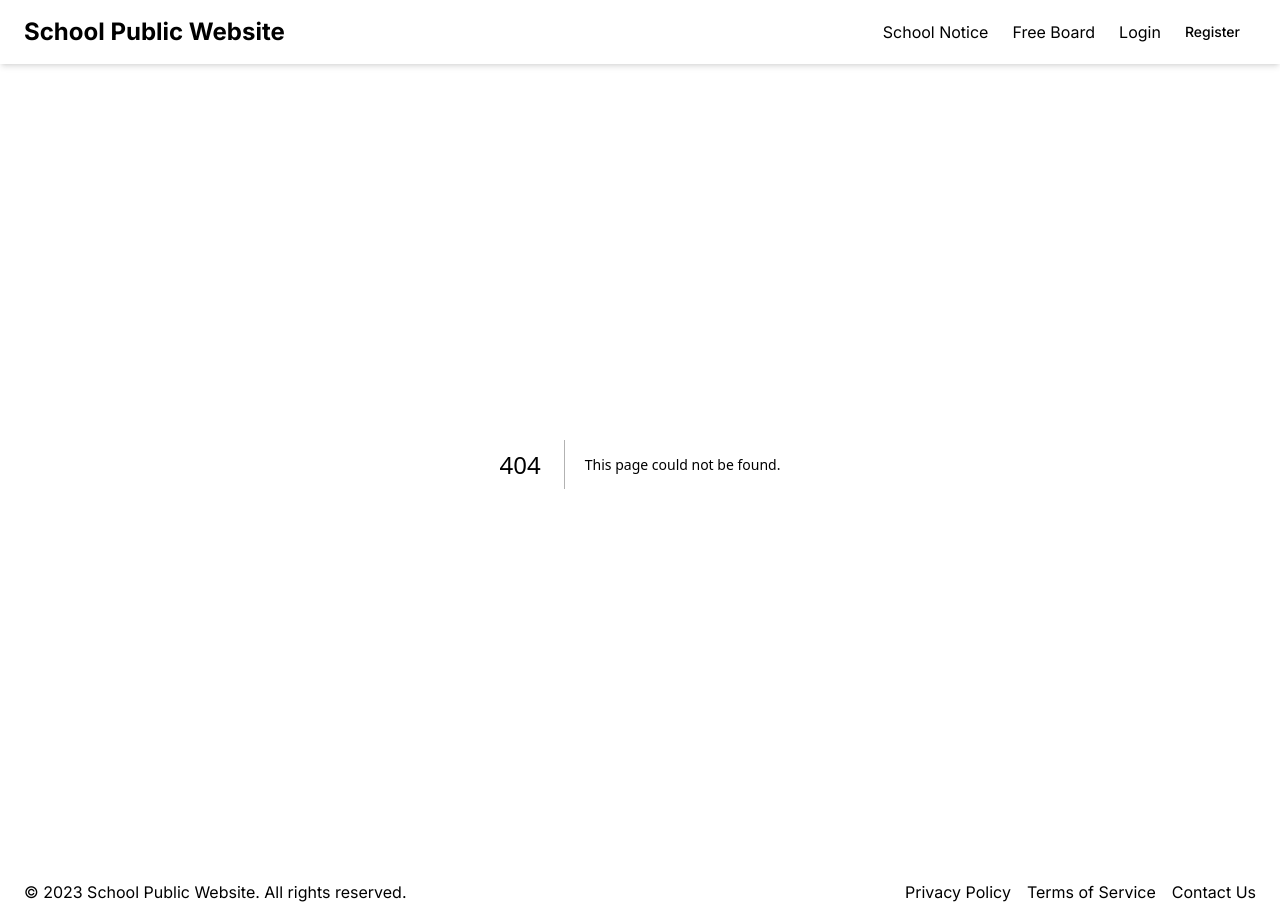
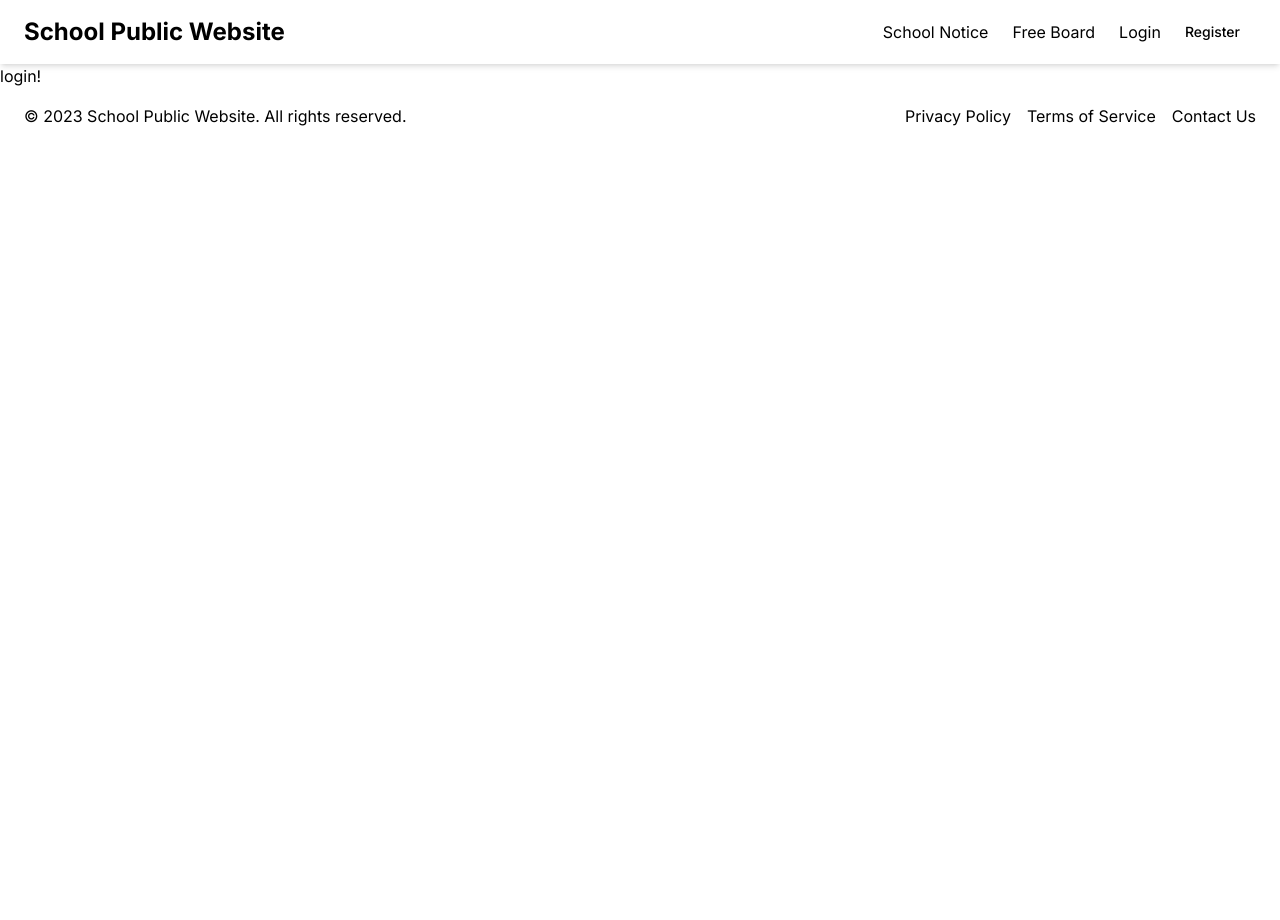
Before and after one commit to CChuYong/WFK-ICT-Nepal-Project, a Next.js app in the folder frontend/: page /login in a window 1280 px wide. Before the commit this address had no page. After the commit the page ends 800 px from the top, so only its background shows below. Built offline with nearby package versions, Linux system fonts and the light colour scheme.

Commit message:
로그인페이지 경로 생성

```diff
--- /dev/null
+++ b/frontend/app/login/layout.js
@@ -0,0 +1,7 @@
+export default function Layout(props){
+    return(
+        <form>
+            {props.children}
+        </form>
+    )
+}
--- /dev/null
+++ b/frontend/app/login/page.js
@@ -0,0 +1,5 @@
+export default function Login(){
+    return(
+        <>login!</>
+    )
+}
--- a/frontend/components/NavigationBar.js
+++ b/frontend/components/NavigationBar.js
@@ -14,7 +14,7 @@ export default function NavigationBar() {
                     Free Board
                 </Link>
                 <div className="flex items-center gap-2">
-                    <Link href="#" className="hover:underline" prefetch={false}>
+                    <Link href="login" className="hover:underline" prefetch={false}>
                         Login
                     </Link>
                     <Link
```
